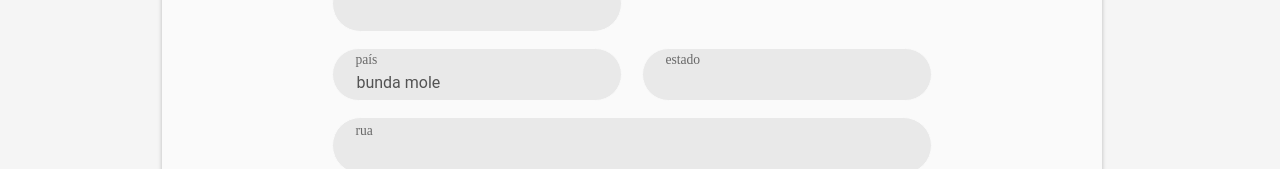
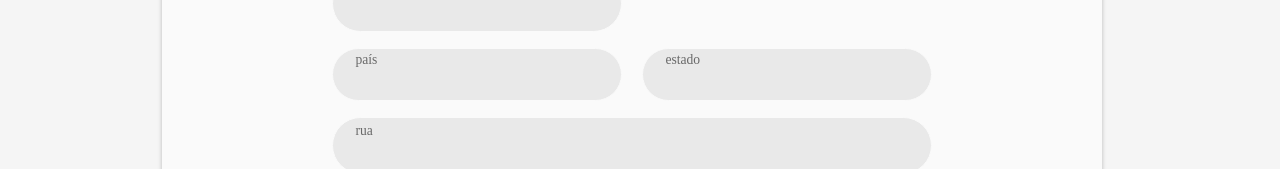
Before and after one commit to rodrigoRolim/challenge-front, a Vue app: page /cadastro in a window 1280 px wide. Both pictures are taken after a click on the element "endereço". Shown: the part 258-427 px from the top of the page. Built offline with nearby package versions, Linux system fonts and the light colour scheme.

Commit message:
fix(component): remove default list

```diff
--- a/src/components/MSignupForm.vue
+++ b/src/components/MSignupForm.vue
@@ -17,8 +17,7 @@
             class="MSignupForm__Input MSignup__MinorInput MSignup--margin"
           />
           <div class="MSignup__GroupInput MSignup--margin">
-            <a-select label="país" class="MSignupForm__Input MSignup__MinorInput"
-              :options="[{ id:0,value:'bunda mole' }, {id:1,value:'idiota'} ,{id:2, value:'fraco' }]" />
+            <a-select label="país" class="MSignupForm__Input MSignup__MinorInput" />
             <a-select label="estado" class="MSignupForm__Input MSignup__MinorInput" />
           </div>
           <a-input label="rua" class="MSignupForm__Input MSignup--margin" />
```
